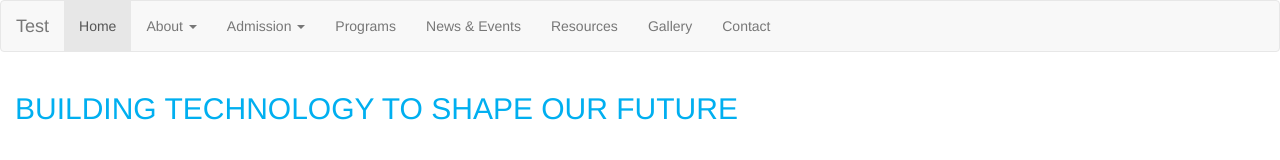
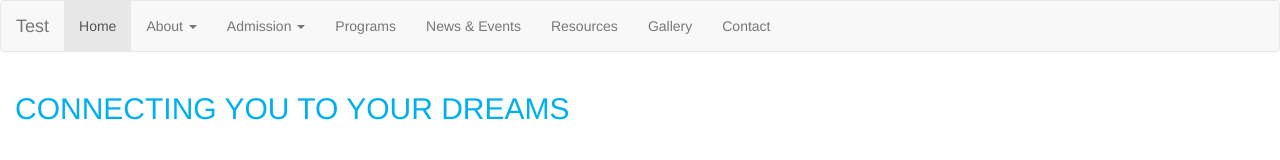
Before and after one commit to Baboucar/suna, a plain HTML site: page index.html in a window 1280 px wide. Drawn offline with nearby package versions, Linux system fonts and the light colour scheme.

Commit message:
second commit

```diff
--- a/index.html
+++ b/index.html
@@ -54,7 +54,7 @@
    		 </nav>
           <section class="primary-section">
              <div class="col-md-12">
-               <h2>Building technology to shape our future</h2>
+               <h2>Connecting you to your dreams</h2>
             </div>
           </section>
 
```
